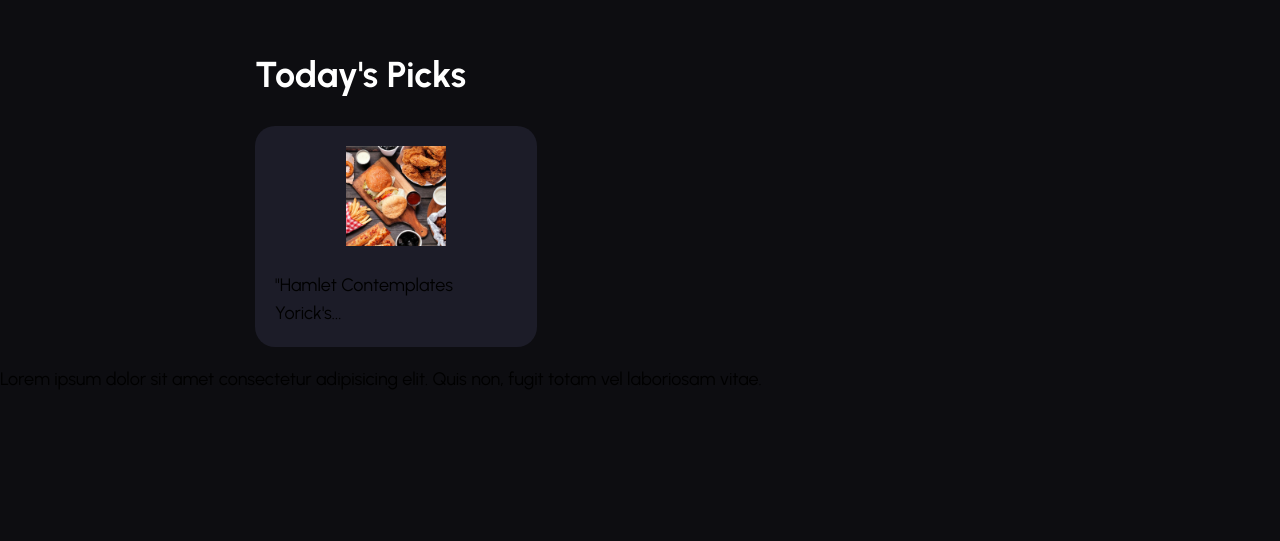
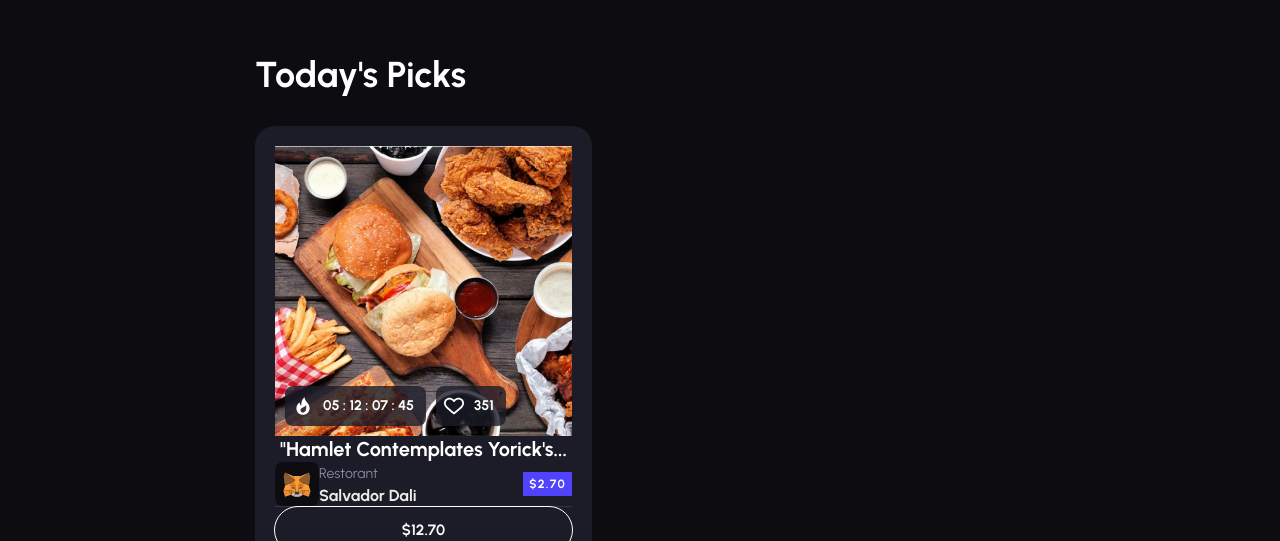
Before and after one commit to sidvlad/deliverlay, a plain HTML site: page index.html in a window 1280 px wide. Shown: the part 2370-2911 px from the top of the page. Drawn offline with Linux system fonts and the light colour scheme.

Commit message:
feat: update picks section styling and layout

```diff
--- a/index.html
+++ b/index.html
@@ -447,9 +447,30 @@
             <div class="picks__list">
                 <div class="picks__item">
                     <div class="picks__image">
-                        <img src="images/content/dish-1.jpg" alt="dish" width="100" height="100">
+                        <img src="images/content/dish-1.jpg" alt="dish" width="297" height="290">
+                        <div class="picks__marks">
+                            <div class="picks__time">
+                                <img src="images/icons/fire.svg" alt="location" width="20" height="20">
+                                05 : 12 : 07 : 45
+                            </div>
+                            <div class="picks__likes">
+                                <img src="images/icons/heart.svg" alt="location" width="20" height="20">
+                                351
+                            </div>
+                        </div>
                     </div>
-                    <div class="picks__name">"Hamlet Contemplates Yorick's...</div>
+                    <div class="picks__quote">"Hamlet Contemplates Yorick's...</div>
+                    <div class="picks__info">
+                        <div class="picks__logo">
+                            <img src="images/icons/salvador-dali.svg" alt="location" width="28" height="25">
+                        </div>
+                        <div class="picks__block">
+                            <div class="picks__type">Restorant</div>
+                            <div class="picks__name">Salvador Dali</div>
+                        </div>
+                        <div class="picks__price">$2.70</div>
+                    </div>
+                    <button class="btn btn--secondary btn--full">$12.70</button>
                 </div>
             </div>
         </section>
--- a/styles/style.scss
+++ b/styles/style.scss
@@ -607,13 +607,24 @@ body {
 }
 
 .picks {
+  &__block {
+    flex-grow: 1;
+  }
   &__header {
     display: flex;
     justify-content: space-between;
     align-items: center;
   }
+  &__info {
+    width: 100%;
+    display: flex;
+    justify-content: space-between;
+    align-items: center;
+    border-bottom: 1px solid var(--color-grey-3);
+  }
   &__image {
-    max-width: 279px;
+    position: relative;
+    max-width: 297px;
     max-height: 290px;
     border-radius: 8px;
   }
@@ -621,16 +632,81 @@ body {
     display: flex;
     flex-direction: column;
     align-items: center;
-    flex-basis: 20%;
-    gap: 17px;
     background-color: var(--color-grey-4);
     padding: 20px;
     border-radius: 20px;
+  }
+  &__likes {
+    display: flex;
+    align-items: center;
+    gap: 10px;
+    padding: 8px 12px 8px 8px;
+    border-radius: 8px;
+    background-color: rgba(28, 28, 40, 0.8);
   }
   &__list {
     display: flex;
     flex-wrap: wrap;
     gap: 20px;
+  }
+  &__logo {
+    display: flex;
+    justify-content: center;
+    align-items: center;
+    width: 44px;
+    height: 44px;
+    background-color: var(--color-grey-6);
+    border-radius: 8px;
+  }
+  &__marks {
+    position: absolute;
+    bottom: 10px;
+    left: 10px;
+    display: flex;
+    gap: 10px;
+    font-size: 14px;
+    font-weight: 700;
+    line-height: 24px;
+    color: var(--color-white);
+  }
+  &__name {
+    font-size: 16px;
+    font-weight: 700;
+    line-height: 19.2px;
+    color: var(--color-grey-7);
+  }
+  &__price {
+    padding: 2px 6px;
+    font-size: 12px;
+    font-weight: 700;
+    line-height: 20px;
+    letter-spacing: 0.1em;
+    text-align: center;
+    color: var(--color-white);
+    background-color: var(--color-btn-primary);
+  }
+  &__quote {
+    max-width: 297px;
+    font-size: 20px;
+    font-weight: 700;
+    line-height: 26px;
+    color: var(--color-white);
+    white-space: nowrap;
+    overflow: hidden;
+    text-overflow: ellipsis;
+  }
+  &__time {
+    display: flex;
+    align-items: center;
+    gap: 10px;
+    padding: 8px 12px 8px 8px;
+    border-radius: 8px;
+    background-color: rgba(28, 28, 40, 0.8);
+  }
+  &__type {
+    font-size: 14px;
+    line-height: 22.4px;
+    color: var(--color-grey-1);
   }
   &__title {
     font-size: 36px;
```
Also changed, not shown: assets/styles/style.css, assets/styles/style.min.css, 1 other file.
